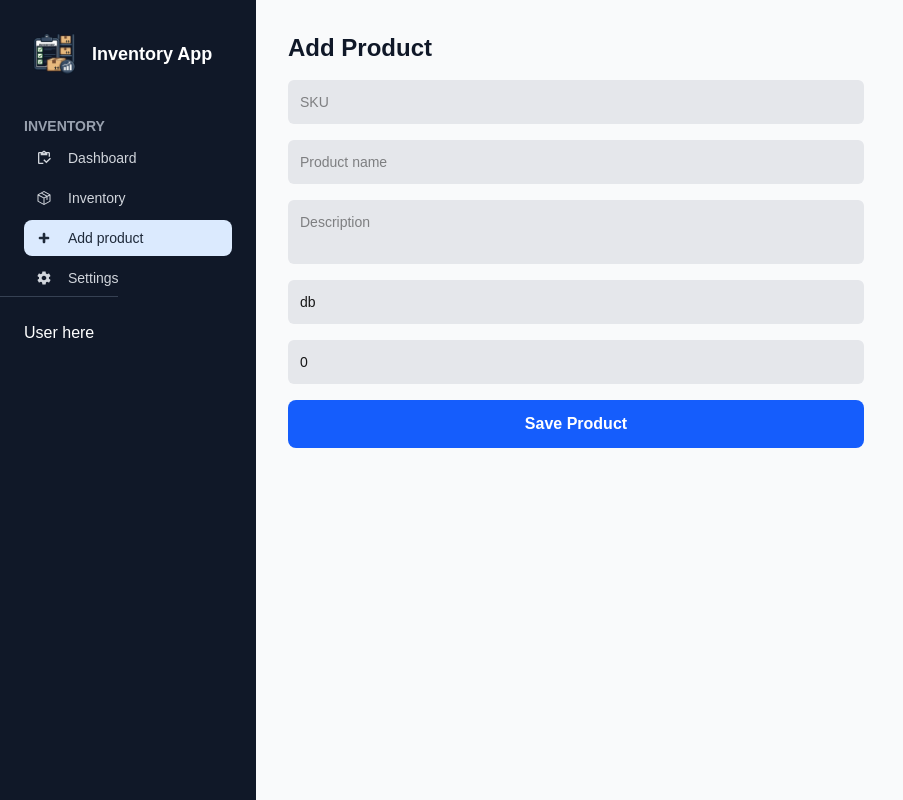
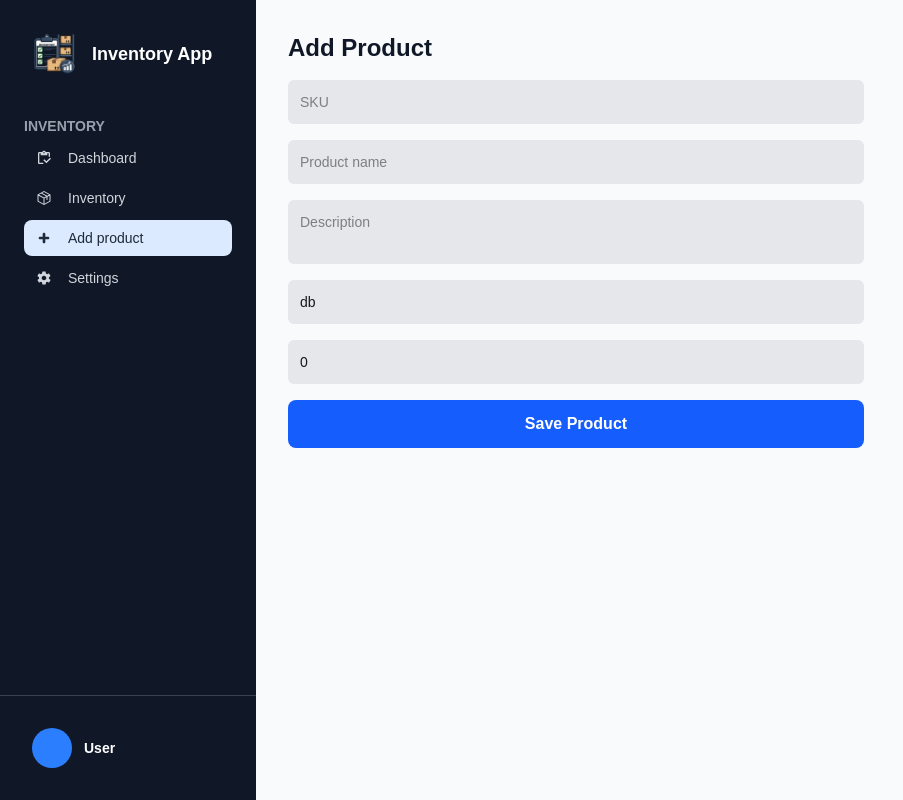
Before and after one commit to NetHunTech/inventory-management-app, a Next.js app: page /add-product in a window 1280 px wide. Shown: the whole page, without its empty margins (0-903 px from the left). Built offline with nearby package versions, Linux system fonts and the light colour scheme; no server answers.

Commit message:
feat: add profile and add sign out feature

```diff
--- a/components/SideBar.tsx
+++ b/components/SideBar.tsx
@@ -1,15 +1,47 @@
+"use client"
+
 import Image from "next/image"
 import Link from "next/link"
+import { useRouter } from "next/navigation";
+import { useEffect, useState } from "react"
 import { IoMdSettings } from "react-icons/io";
 import { PiPackage } from "react-icons/pi";
 import { TiPlus } from "react-icons/ti";
 import { MdOutlineInventory } from "react-icons/md";
+import { RiAccountCircleLine } from "react-icons/ri";
+import { PiSignOutLight } from "react-icons/pi";
+import { createClient } from "@/lib/supabase/client";
 
 export default function Sidebar({
   currenPath = "/dashboard"
 }:{
   currenPath: string
 }) {
+
+  const supabase = createClient()
+  const router = useRouter()
+
+  const [user, setUser] = useState<any>(null)
+  const [openProfile, setOpenProfile] = useState(false)
+
+  useEffect(() => {
+    async function getUser(){
+      const { data } = await supabase.auth.getUser()
+
+      if(data.user){
+        setUser(data.user)
+      }
+    }
+
+    getUser()
+  }, [])
+
+  async function logout(){
+
+    await supabase.auth.signOut()
+    router.push("/")
+
+  }
 
   const navigation = [
     {name: "Dashboard", href: "/dashboard", icon: <MdOutlineInventory />},
@@ -55,10 +87,50 @@ export default function Sidebar({
         })}
       </nav>
 
-      <div className="absolute bottow-0 left-0 rigt-0 p-6 border-t border-gray-700">
-        <div className="flex item-center justify-between">
-          <span>User here</span>
+      <div className="absolute bottom-0 left-0 right-0 p-6 border-t border-gray-700">
+        <div
+          onClick={() => setOpenProfile(!openProfile)}
+          className="flex items-center gap-3 cursor-pointer hover:bg-gray-800 p-2 rounded-lg"
+        >
+
+          <div className="w-10 h-10 rounded-full bg-blue-500 flex items-center justify-center">
+            {user?.email?.charAt(0).toUpperCase()}
+          </div>
+
+          <div className="overflow-hidden">
+            <p className="text-sm font-semibold truncate">
+              {user?.user_metadata?.name || "User"}
+            </p>
+
+            <p className="text-xs text-gray-400 truncate">
+              {user?.email}
+            </p>
+          </div>
         </div>
+
+        {openProfile && (
+            <div className="absolute bottom-20 left-6 w-52 bg-gray-800 rounded-xl shadow-lg p-3">
+              <div className="flex items-center px-3 rounded-lg hover:bg-gray-700">
+                <RiAccountCircleLine />
+                <Link
+                  href="/settings"
+                  className="block px-3 py-2 text-sm"
+                >
+                  Account Settings
+                </Link>
+              </div>
+
+
+              <button
+                onClick={logout}
+                className="flex items-center gap-3 w-full text-left px-3 py-2 text-sm rounded-lg hover:bg-gray-700 text-red-400"
+              >
+                <PiSignOutLight />
+                Sign out
+              </button>
+            </div>
+          )
+        }
       </div>
     </div>
   )
```
